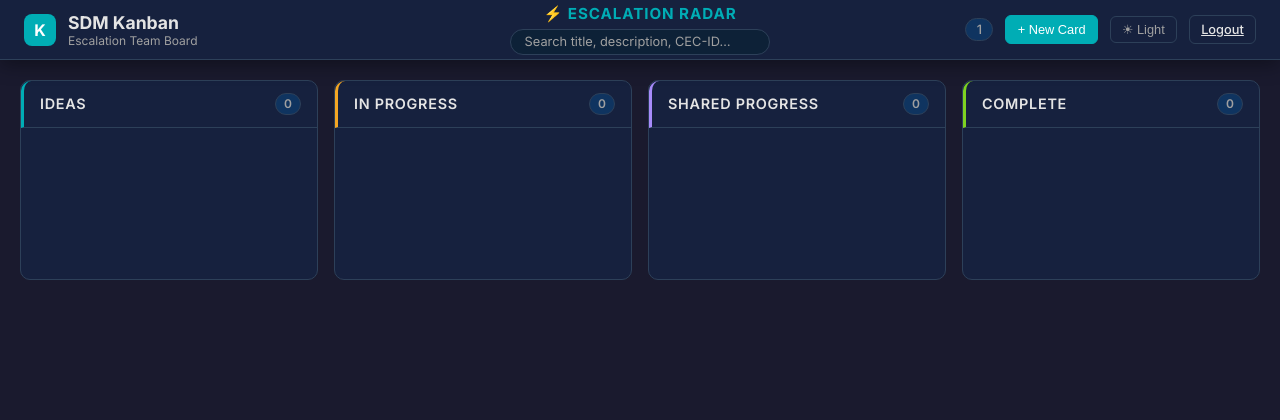
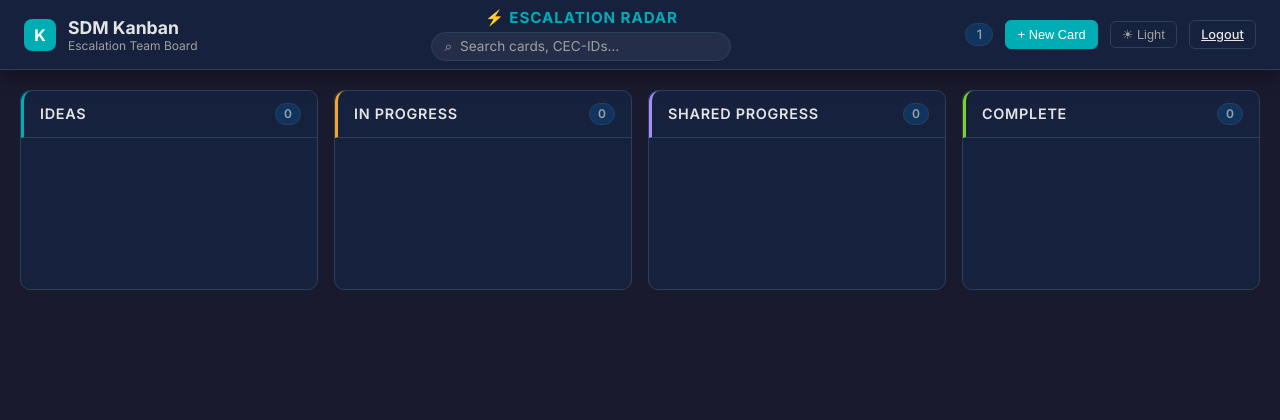
Before and after one commit to kmanchanda-github/sdm-kanban, a Flask app: page / in a window 1280 px wide. Shown: the top 420 px of the page. Run offline with Flask 3, Linux system fonts and the light colour scheme; the visitor is signed in with stand-in values (Sample User, id 1).

Commit message:
Added search for cards and created by field - 2nd attempt

```diff
--- a/static/css/style.css
+++ b/static/css/style.css
@@ -46,7 +46,7 @@ body {
     background: var(--bg-secondary);
     border-bottom: 1px solid var(--border-color);
     padding: 0 1.5rem;
-    height: 60px;
+    height: 70px;
     display: flex;
     align-items: center;
     justify-content: space-between;
@@ -54,7 +54,6 @@ body {
     top: 0;
     z-index: 100;
     box-shadow: var(--shadow);
-    position: relative;
 }
 
 .app-logo {
@@ -87,14 +86,12 @@ body {
 }
 
 .header-center {
-    position: absolute;
-    left: 50%;
-    transform: translateX(-50%);
+    flex: 1;
     display: flex;
     flex-direction: column;
     align-items: center;
-    gap: 0.35rem;
-    pointer-events: none;
+    gap: 0.3rem;
+    margin: 0 1rem;
 }
 
 .header-tagline {
@@ -107,32 +104,51 @@ body {
 
 .search-wrap {
     position: relative;
-    pointer-events: all;
+    display: flex;
+    align-items: center;
+    background: rgba(255,255,255,0.06);
+    border: 1px solid var(--border-color);
+    border-radius: 24px;
+    padding: 0.3rem 0.75rem;
+    width: 300px;
+    transition: background 0.2s, border-color 0.2s, width 0.2s;
+    gap: 0.5rem;
+}
+.search-wrap:focus-within {
+    background: rgba(255,255,255,0.1);
+    border-color: var(--accent-primary);
+    width: 360px;
+    box-shadow: 0 0 0 3px rgba(0,173,181,0.15);
+}
+
+[data-theme="light"] .search-wrap {
+    background: rgba(0,0,0,0.04);
+}
+[data-theme="light"] .search-wrap:focus-within {
+    background: #fff;
+    box-shadow: 0 0 0 3px rgba(0,119,182,0.15);
+}
+
+.search-icon {
+    color: var(--text-secondary);
+    font-size: 0.85rem;
+    flex-shrink: 0;
+    pointer-events: none;
 }
 
 .search-input {
-    background: var(--bg-input);
-    border: 1px solid var(--border-color);
-    border-radius: 20px;
+    background: transparent;
+    border: none;
     color: var(--text-primary);
-    font-size: 0.8rem;
-    padding: 0.3rem 2rem 0.3rem 0.85rem;
-    width: 260px;
+    font-size: 0.85rem;
+    width: 100%;
     outline: none;
-    transition: border-color 0.2s, width 0.2s;
     font-family: inherit;
-}
-.search-input:focus {
-    border-color: var(--accent-primary);
-    width: 300px;
+    padding: 0;
 }
 .search-input::placeholder { color: var(--text-secondary); }
 
 .search-clear {
-    position: absolute;
-    right: 0.5rem;
-    top: 50%;
-    transform: translateY(-50%);
     background: none;
     border: none;
     color: var(--text-secondary);
@@ -140,8 +156,16 @@ body {
     font-size: 1rem;
     line-height: 1;
     padding: 0;
+    flex-shrink: 0;
 }
 .search-clear:hover { color: var(--text-primary); }
+
+.search-results-badge {
+    font-size: 0.7rem;
+    color: var(--accent-primary);
+    white-space: nowrap;
+    flex-shrink: 0;
+}
 
 .kanban-card.search-hidden { display: none; }
 .kanban-card.search-match { border-color: var(--accent-primary); }
--- a/static/js/board.js
+++ b/static/js/board.js
@@ -113,12 +113,11 @@ function buildCardEl(card, bucket, rank) {
         meta.appendChild(badge);
     }
 
-    if (card.created_by) {
-        const cb = document.createElement('span');
-        cb.className = 'created-by-badge';
-        cb.textContent = card.created_by;
-        meta.appendChild(cb);
-    }
+    const createdBy = card.created_by || 'kamancha';
+    const cb = document.createElement('span');
+    cb.className = 'created-by-badge';
+    cb.textContent = createdBy;
+    meta.appendChild(cb);
 
     if (bucket === 'shared-progress' && card.cec_ids && card.cec_ids.length > 0) {
         const cecWrap = document.createElement('div');
@@ -411,10 +410,11 @@ function clearSearch() {
 }
 
 function applySearch() {
-    const cards = document.querySelectorAll('.kanban-card');
+    const cardEls = document.querySelectorAll('.kanban-card');
     let matchCount = 0;
+    const total = cardEls.length;
 
-    cards.forEach(el => {
+    cardEls.forEach(el => {
         if (!_searchQuery) {
             el.classList.remove('search-hidden', 'search-match');
             matchCount++;
@@ -424,8 +424,8 @@ function applySearch() {
         if (!card) return;
         const haystack = [
             card.title,
-            card.description,
-            card.created_by,
+            card.description || '',
+            card.created_by || '',
             ...(card.cec_ids || []),
         ].join(' ').toLowerCase();
 
@@ -439,12 +439,15 @@ function applySearch() {
         }
     });
 
-    // Update search result count in input placeholder
-    const input = document.getElementById('search-input');
+    const badge = document.getElementById('search-badge');
+    const clearBtn = document.getElementById('search-clear');
     if (_searchQuery) {
-        input.title = `${matchCount} match${matchCount !== 1 ? 'es' : ''}`;
+        badge.textContent = `${matchCount}/${total}`;
+        badge.style.display = 'inline';
+        clearBtn.style.display = 'inline';
     } else {
-        input.title = '';
+        badge.style.display = 'none';
+        clearBtn.style.display = 'none';
     }
 }
 
--- a/templates/index.html
+++ b/templates/index.html
@@ -22,7 +22,9 @@
     <div class="header-center">
         <span class="header-tagline">⚡ Escalation Radar</span>
         <div class="search-wrap">
-            <input type="text" id="search-input" class="search-input" placeholder="Search title, description, CEC-ID…" oninput="handleSearch(this.value)">
+            <span class="search-icon">⌕</span>
+            <input type="text" id="search-input" class="search-input" placeholder="Search cards, CEC-IDs…" oninput="handleSearch(this.value)">
+            <span class="search-results-badge" id="search-badge" style="display:none"></span>
             <button class="search-clear" id="search-clear" onclick="clearSearch()" style="display:none">×</button>
         </div>
     </div>
```
